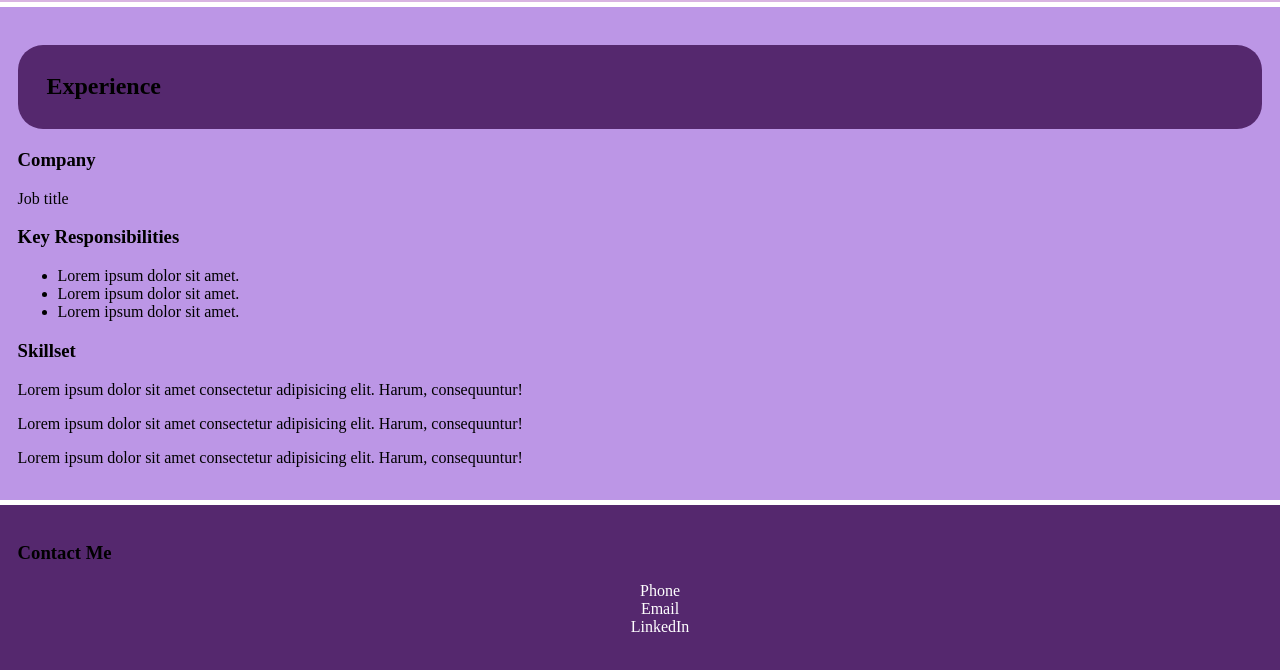
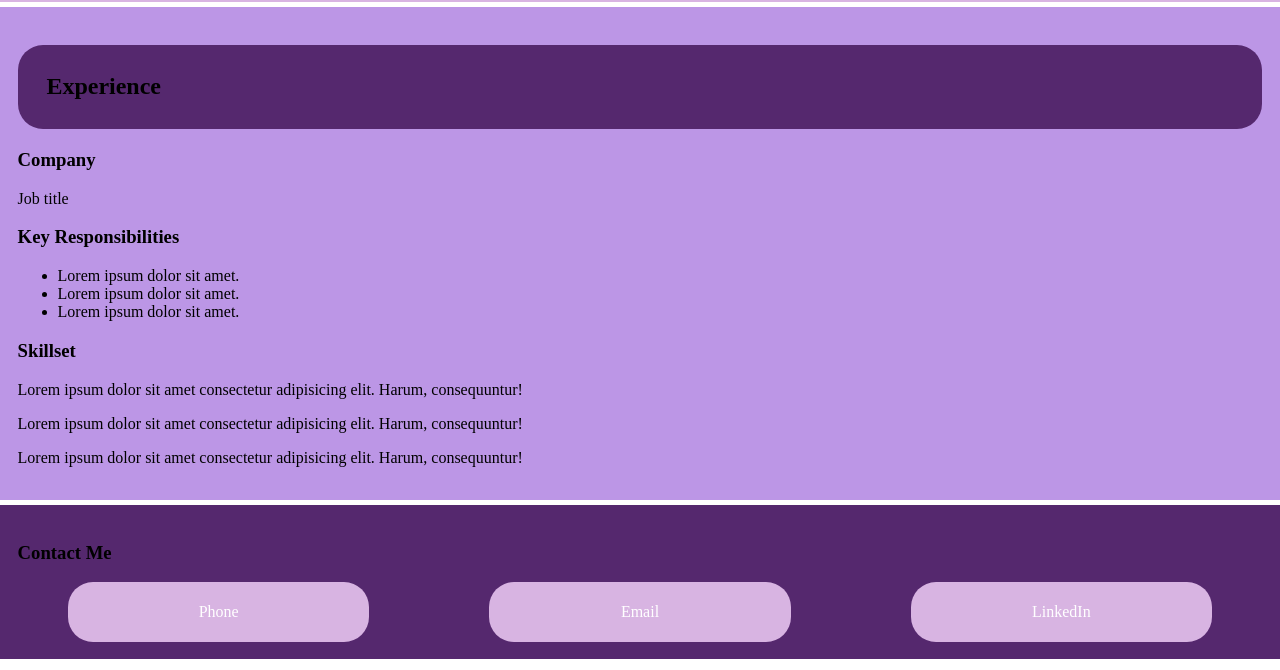
Before and after one commit to DevinAlbano/CSSResume, a plain HTML site: page index.html in a window 1280 px wide. Shown: the part 271-941 px from the top of the page. Drawn offline with Linux system fonts and the light colour scheme.

Commit message:
added footer styles

```diff
--- a/index.html
+++ b/index.html
@@ -38,11 +38,10 @@
     </main>
     <footer class="colophon">
         <h3>Contact Me</h3>
-        <ul>
-            <a href="#"><li>Phone</li></a>
-            <a href="#"><li>Email</li></a>
-            <a href="#"><li>LinkedIn</li></a>
-        </ul>
+        <div class="contact-links">
+            <a href="#">Phone</a>
+            <a href="#">Email</a>
+            <a href="#">LinkedIn</a>
     </footer>
 
     </body>
```
